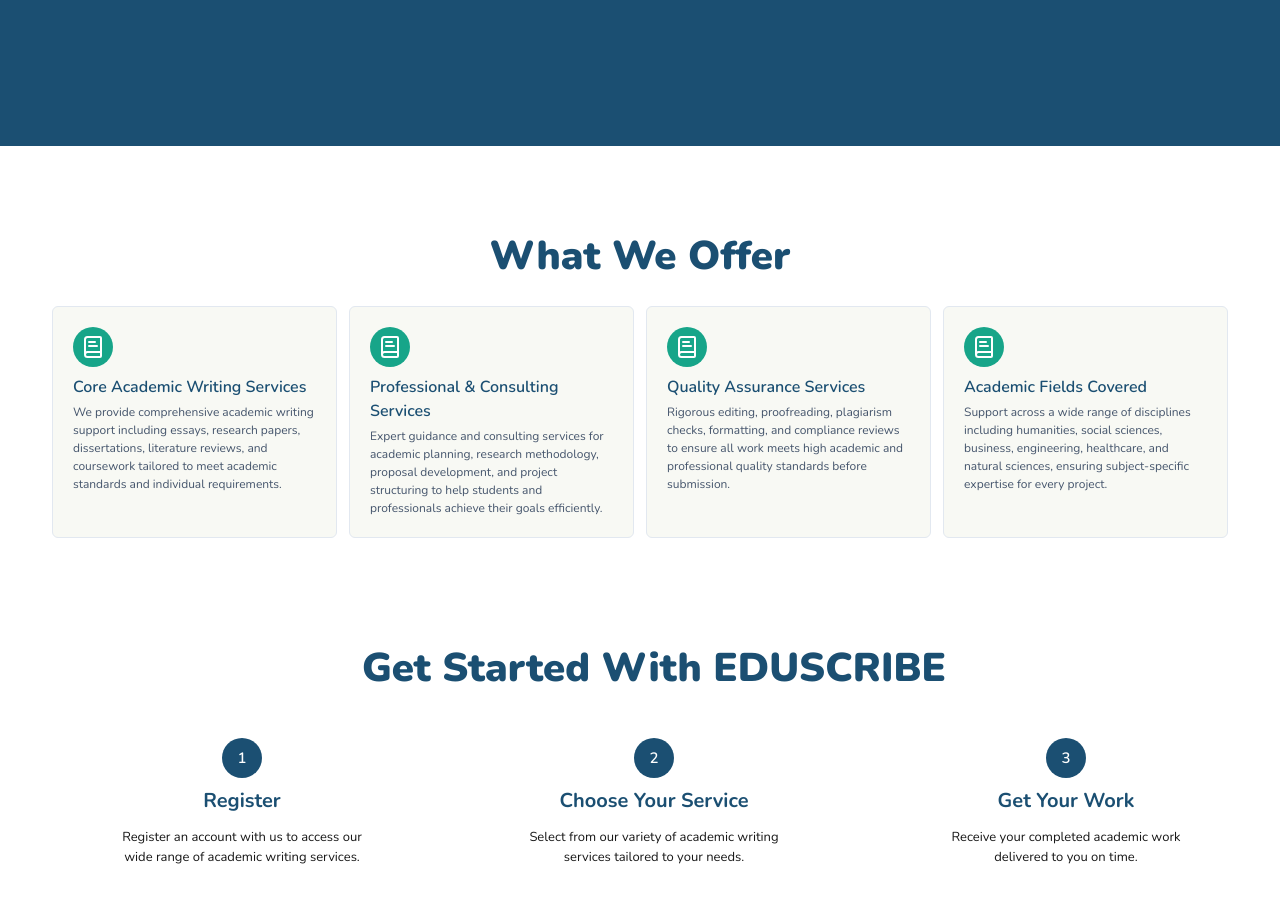
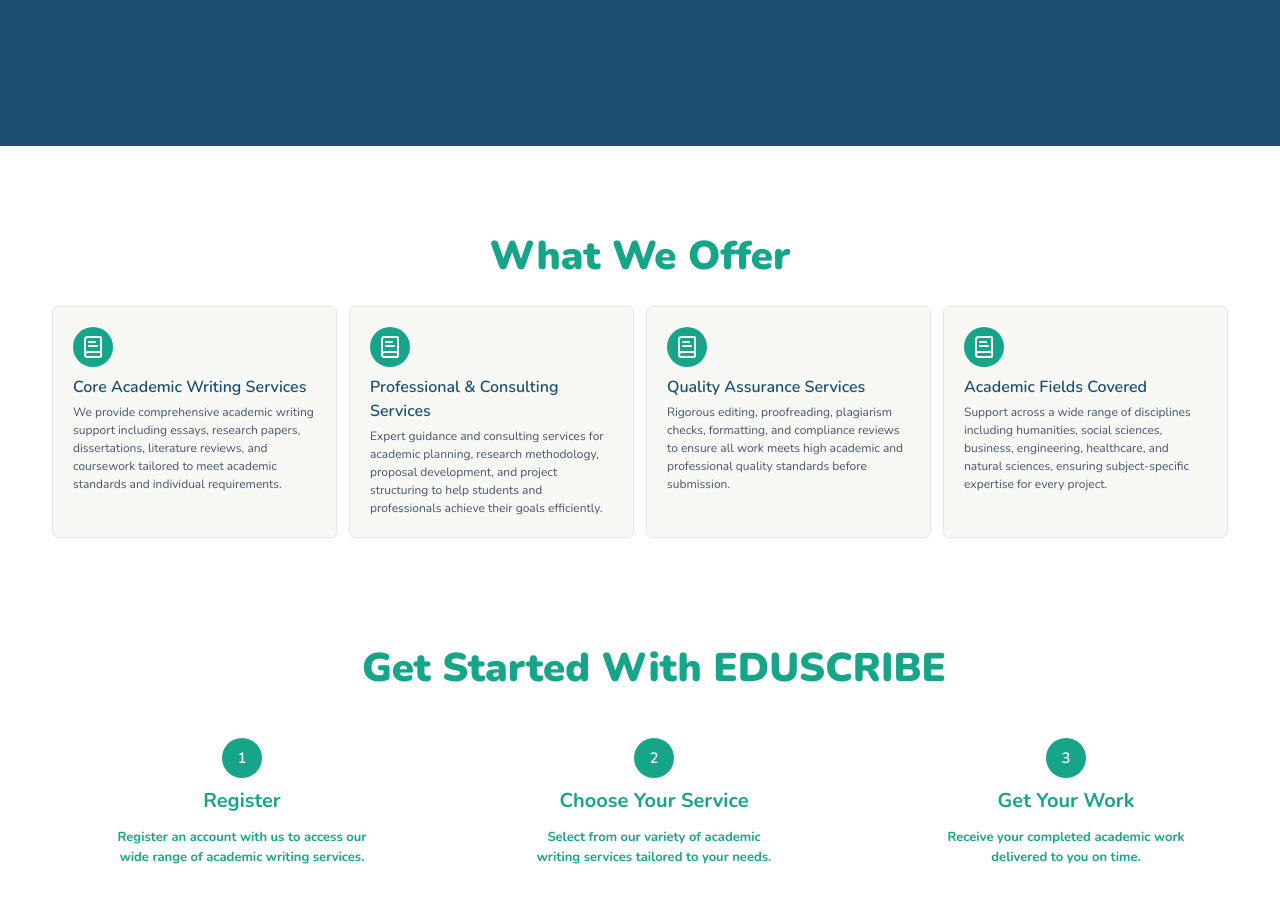
Before and after one commit to StephenTetteh-Nirvana/Eduscribe, a Next.js app: page / in a window 1280 px wide. Shown: the part 704-1606 px from the top of the page. Built offline with nearby package versions, Linux system fonts and the light colour scheme.

Commit message:
changed color theme for now

```diff
--- a/app/globals.css
+++ b/app/globals.css
@@ -2,7 +2,6 @@
 
 :root {
   --background: #ffffff;
-  --foreground: #171717;
   --primary: #1B4F72;
   --secondary: #F39C12;
   --accent: #17A589;
@@ -11,13 +10,11 @@
 
 @theme inline {
   --color-background: var(--background);
-  --color-foreground: var(--foreground);
   --font-sans: var(--font-nunito);
   --font-mono: var(--font-nunito);
 }
 
 body {
   background: var(--background);
-  color: var(--foreground);
   font-family: var(--font-sans);
 }
--- a/components/layout/home/HowItWorks.tsx
+++ b/components/layout/home/HowItWorks.tsx
@@ -19,7 +19,7 @@
 const HowItWorks = () => {
   return (
     <div className=" w-full mt-15 px-3 md:pl-10 py-5 h-[60vh]">
-      <h1 className="text-[var(--primary)] text-center text-[27px] lg:text-[40px] md:text-[35px] font-[900]">Get Started With EDUSCRIBE</h1>
+      <h1 className="text-[var(--accent)] text-center text-[27px] lg:text-[40px] md:text-[35px] font-[900]">Get Started With EDUSCRIBE</h1>
 
       {/* Work Roadmap  */}
       <div className="grid grid-cols-1 gap-3 md:grid-cols-3 md:gap-2 mt-5 lg:mt-10">
@@ -27,15 +27,15 @@
         // Service Card
         <div key={index} className="flex flex-row gap-2 h-[60px] md:flex-col lg:mx-auto">
 
-          <div className="bg-[var(--primary)] w-5 h-5 md:w-10 md:h-10 rounded-full
+          <div className="bg-[var(--accent)] w-5 h-5 md:w-10 md:h-10 rounded-full
             flex items-center justify-center text-white font-[600] flex-shrink-0 text-[10px] md:mx-auto md:text-[15px]"
           >
             {item.number}
           </div>
 
           <div className="md:flex md:flex-col md:gap-2 md:items-center md:justify-center">
-            <h1 className="text-[15px] md:text-[18px] lg:text-[20px] font-[700] text-[var(--primary)] md:text-center">{item.title}</h1>
-            <p className="text-[11px] md:text-center md:text-[13px] md:w-[210px] lg:w-[250px] lg:mt-1">{item.description}</p>
+            <h1 className="text-[15px] md:text-[18px] lg:text-[20px] font-[700] text-[var(--accent)] md:text-center">{item.title}</h1>
+            <p className="text-[11px] md:text-center md:text-[13px] md:w-[210px] lg:w-[250px] lg:mt-1 font-[700] text-[var(--accent)]">{item.description}</p>
           </div>
         </div>
        ))}
--- a/components/layout/home/Services.tsx
+++ b/components/layout/home/Services.tsx
@@ -26,7 +26,7 @@
 const Services = () => {
   return (
     <div className="mt-15 py-5 md:px-10 w-full">
-      <h1 className="text-[32px] lg:text-[40px] md:text-[35px] text-center font-[900] text-[var(--primary)]">What We Offer</h1>
+      <h1 className="text-[32px] lg:text-[40px] md:text-[35px] text-center font-[900] text-[var(--accent)]">What We Offer</h1>
 
       {/* Services Cards  */}
       <section className="w-full grid grid-cols-1 md:grid-cols-2 lg:grid-cols-4 gap-3 mt-5 px-5 mx-auto md:px-3">
```
